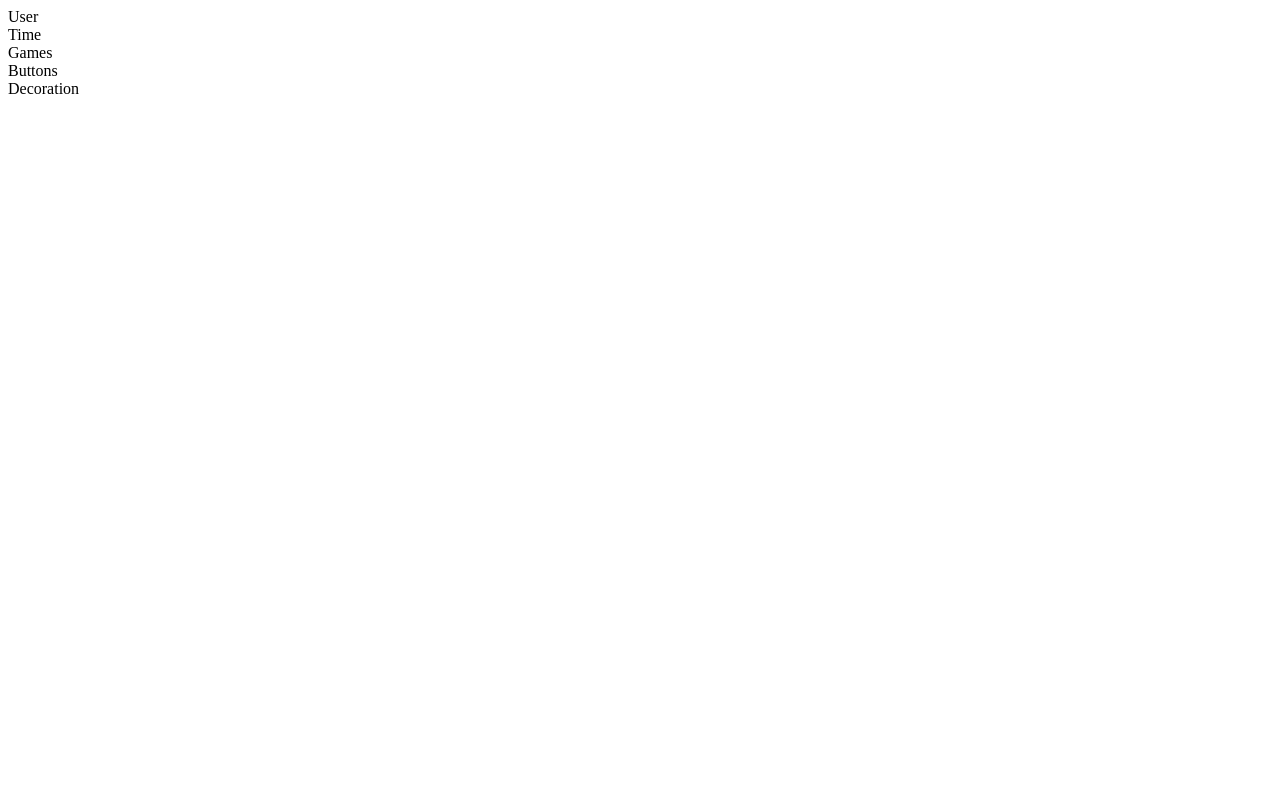
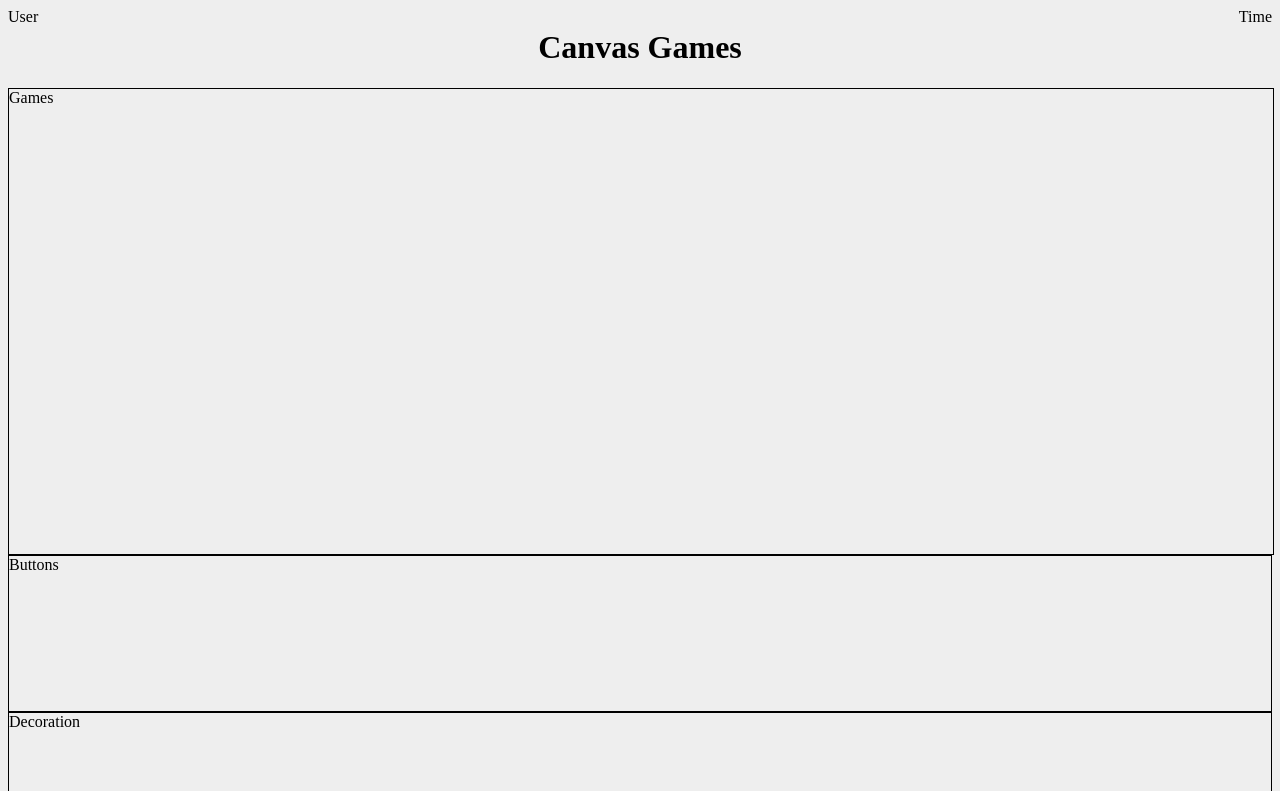
Before and after one commit to GarelloLautaro/Canvas_Games, a plain HTML site: page index.html in a window 1280 px wide. Shown: the top 791 px of the page. Drawn offline with Linux system fonts and the light colour scheme.

Commit message:
first commit in CSS

```diff
--- /dev/null
+++ b/CSS/style.css
@@ -0,0 +1,45 @@
+body {
+    background-color: #EEEEEE;
+}
+
+.wrapper {
+    display: flex;
+    flex-direction: column;
+    height: 100%;
+    width: 100%;
+}
+
+.userProfile {
+    display: flex;
+    flex-direction: row;
+    justify-content: space-between;
+    width: 100%;
+}
+.userImg {
+    width: 20%;
+}
+.connectivity {
+    align-items: flex-end;
+    width: 20%;
+}
+.info {
+    float: right;
+}
+
+.games {
+    border: 1px solid black;
+    display: flex;
+    flex-direction: row;
+    width: 100%;
+    height: 60%;
+}
+
+.buttonPanel {
+    border: 1px solid black;
+    height: 20%;
+}
+
+.decoration {
+    border: 1px solid black;
+    height: 10%;
+}
--- a/index.html
+++ b/index.html
@@ -2,6 +2,7 @@
     <head>
         <meta charset="UTF-8">
         <meta name="viewport" content="width=device-width, initial-scale=1.0">
+        <link rel="stylesheet" href="CSS/style.css">
         <title>Canvas_GAMES</title>
     </head>
     <body>
@@ -10,8 +11,11 @@
                 <div id="" class="userImg">
                     <span>User</span>
                 </div>
+                <div id="" class="title">
+                    <h1>Canvas Games</h1>
+                </div>
                 <div id="" class="connectivity">
-                    <span>Time</span>
+                    <span class="info">Time</span>
                 </div>
             </div>
             <div id="" class="games">
```
